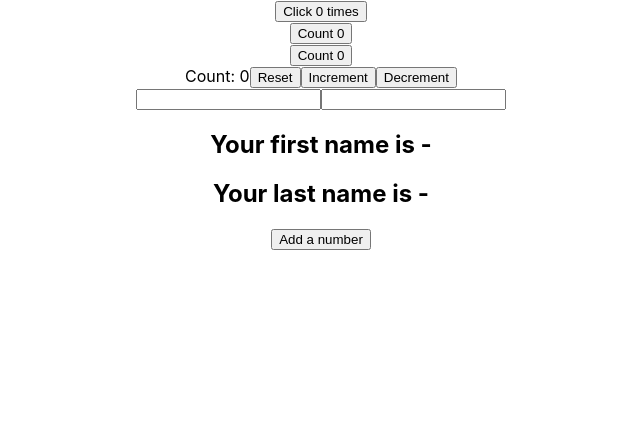
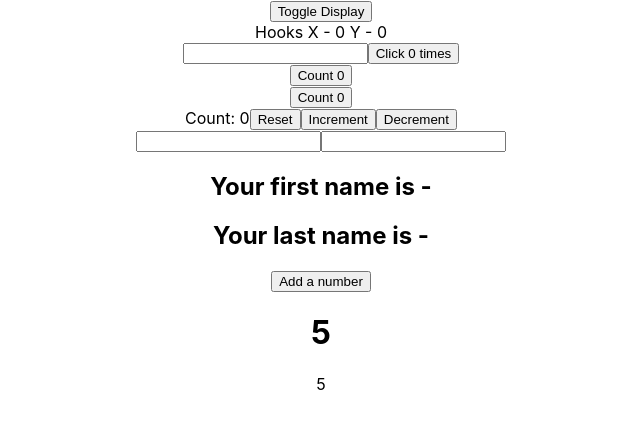
Before and after one commit to ndangohmofor/react-hooks, a React (Create React App) app: page / in a window 1280 px wide. Shown: the top 428 px of the page, without its empty margins (319-959 px from the left). Built offline with nearby package versions, Linux system fonts and the light colour scheme.

Commit message:
Added useEffect and demonstrated dependency arrays

```diff
--- a/src/App.js
+++ b/src/App.js
@@ -2,22 +2,32 @@
 import './App.css';
 import ClassCounter from './components/ClassCounter';
 import ClassCounterOne from './components/ClassCounterOne';
+import ClassMouse from './components/ClassMouse';
 import HookCounter from './components/HookCounter';
 import HookCounterFour from './components/HookCounterFour';
 import HookCounterOne from './components/HookCounterOne';
 import HookCounterThree from './components/HookCounterThree';
 import HookCounterTwo from './components/HookCounterTwo';
+import HookMouse from './components/HookMouse';
+import IntervalClassCounter from './components/IntervalClassCounter';
+import IntervalHookCounter from './components/IntervalHookCounter';
+import MouseContainer from './components/MouseContainer';
 
 function App() {
   return (
     <div className="App">
       {/* <ClassCounterOne /> */}
+      {/* <ClassMouse /> */}
+      {/* <HookMouse /> */}
+      <MouseContainer />
       <HookCounterOne />
       <ClassCounter />
       <HookCounter />
       <HookCounterTwo />
       <HookCounterThree />
       <HookCounterFour />
+      <IntervalClassCounter />
+      <IntervalHookCounter />
     </div>
   );
 }
--- a/src/components/ClassCounterOne.js
+++ b/src/components/ClassCounterOne.js
@@ -4,7 +4,8 @@
     constructor(props) {
         super(props)
         this.state = {
-            count: 0
+            count: 0,
+            name: ""
         }
     }
 
@@ -12,13 +13,21 @@
         document.title  = `Clicked ${this.state.count} times`
     }
 
-    componentDidUpdate() {
-        document.title  = `Clicked ${this.state.count} times`
+    componentDidUpdate(prevProps, prevState) {
+        if (prevState.count !== this.state.count){
+            console.log("Updating document title")
+            document.title  = `Clicked ${this.state.count} times`
+        }
+    }
+
+    componentWillUnmount(){
+        window.removeEventListener('mousemove', this.logMousePosition)
     }
 
     render(){
         return(
             <div>
+                <input type="text" value={this.state.name} onChange={e => this.setState({ name: e.target.value})}  />
                 <button onClick={() => this.setState({ count: this.state.count + 1})}>
                     Click { this.state.count} times
                 </button>
--- /dev/null
+++ b/src/components/ClassMouse.js
@@ -0,0 +1,30 @@
+import { Component } from "react";
+
+class ClassMouse extends Component {
+    constructor(props){
+        super(props)
+
+        this.state = {
+            x: 0,
+            y: 0
+        }
+    }
+
+    logMousePosition = e => {
+        this.setState({x: e.clientX, y: e.clientY})
+    }
+
+    componentDidMount(){
+        window.addEventListener('mousemove', this.logMousePosition)
+    }
+
+    render(){
+        return (
+            <div>
+                X - {this.state.x} Y - {this.state.y}
+            </div>
+        )
+    }
+}
+
+export default ClassMouse;
--- a/src/components/HookCounterOne.js
+++ b/src/components/HookCounterOne.js
@@ -2,13 +2,16 @@
 
 const HookCounterOne = () => {
     const [count, setCounter] = useState(0);
+    const [name, setName] = useState('');
 
     useEffect(() => {
+        console.log("useEffect - updating document title")
         document.title = `You Clicked ${count} times`
     }, [count])
 
   return (
     <div>
+        <input type="text" value={name} onChange={e => setName(e.target.value)} />
       <button onClick={() => setCounter(count + 1)}>
         Click {count} times
       </button>
--- /dev/null
+++ b/src/components/HookMouse.js
@@ -0,0 +1,30 @@
+import React, { useEffect, useState } from "react"
+
+const HookMouse = () => {
+    const [x, setX] = useState(0);
+    const [y, setY] = useState(0);
+
+    const logMousePosition = (e) => {
+        console.log('Mouse Event')
+        setX(e.clientX)
+        setY(e.clientY)
+    }
+
+    useEffect(() => {
+        console.log('useEffect called');
+        window.addEventListener('mousemove', logMousePosition)
+
+        return () => {
+            console.log('Component unmounting code')
+            window.removeEventListener('mousemove', logMousePosition)
+        }
+    }, [])
+
+  return (
+    <div>
+      Hooks X - {x} Y - {y}
+    </div>
+  )
+};
+
+export default HookMouse;
--- /dev/null
+++ b/src/components/IntervalClassCounter.js
@@ -0,0 +1,30 @@
+import { Component } from "react";
+
+class IntervalClassCounter extends Component {
+    constructor(props){
+        super(props)
+        this.state = {
+            count: 0
+        }
+    }
+
+    componentDidMount(){
+        this.interval = setInterval(this.tick, 1000)
+    }
+
+    componentWillUnmount(){
+        clearInterval(this.interval)
+    }
+
+    tick = () => {
+        this.setState({
+            count: this.state.count + 1
+        })
+    }
+
+    render(){
+        return <h1>{this.state.count}</h1>
+    }
+}
+
+export default IntervalClassCounter;
--- /dev/null
+++ b/src/components/IntervalHookCounter.js
@@ -0,0 +1,24 @@
+import React, { useEffect, useState } from "react"
+
+const IntervalHookCounter = () => {
+    const [count, setCount] = useState(0);
+
+    const tick = () => {
+        setCount(prevCount => prevCount + 1)
+    }
+
+    useEffect(() => {
+        const interval = setInterval(tick, 1000)
+        return () => {
+            clearInterval(interval)
+        }
+    }, [])
+
+  return (
+    <div>
+        {count}
+    </div>
+  )
+};
+
+export default IntervalHookCounter;
--- /dev/null
+++ b/src/components/MouseContainer.js
@@ -0,0 +1,14 @@
+import React, { useState } from "react"
+import HookMouse from "./HookMouse";
+
+const MouseContainer = () => {
+    const [display, setDisplay] = useState(true);
+  return (
+    <div>
+      <button onClick={() => setDisplay(!display)}>Toggle Display</button>
+      {display && <HookMouse />}
+    </div>
+  )
+};
+
+export default MouseContainer;
```
